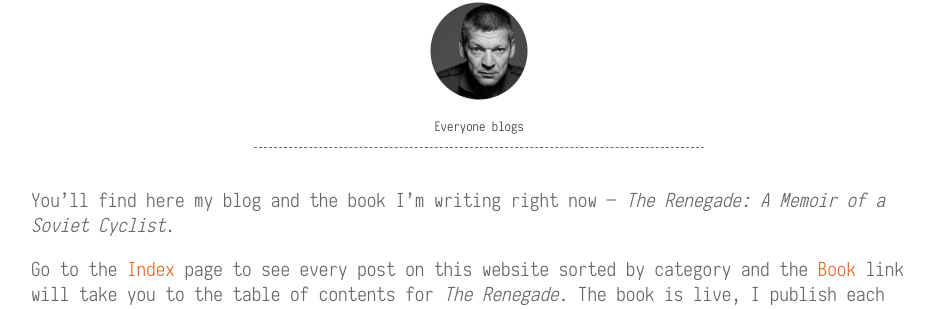
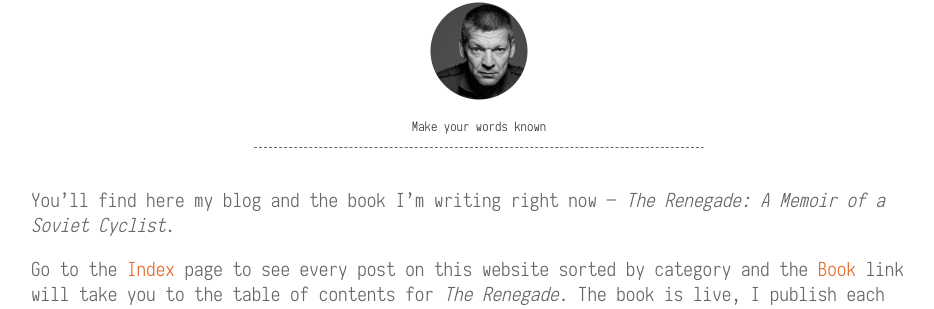
Before and after one commit to nkrzv/nkrzv.github.io, a Jekyll site: the page built from index.html, in a window 1280 px wide. Shown: the part 172-481 px from the top of the page, without its empty margins (161-1095 px from the left). Built offline with Jekyll 4.4.1, drawn with Linux system fonts in a browser that asks for light colours.

Commit message:
Update index.html

```diff
--- a/index.html
+++ b/index.html
@@ -6,7 +6,7 @@ title: Nikolai Razouvaev
 	<div id="blurb">
 		<h1>Nikolai Razouvaev</h1>
 		<img src="/images/Nikolai-Razouvaev.png" alt="Nikolai Razouvaev" style="width:100px;height:100px;">
-		<p id="tagline">Everyone blogs</p>
+		<p id="tagline">Make your words known</p>
 		<hr>
 	</div>
 </section>
```
